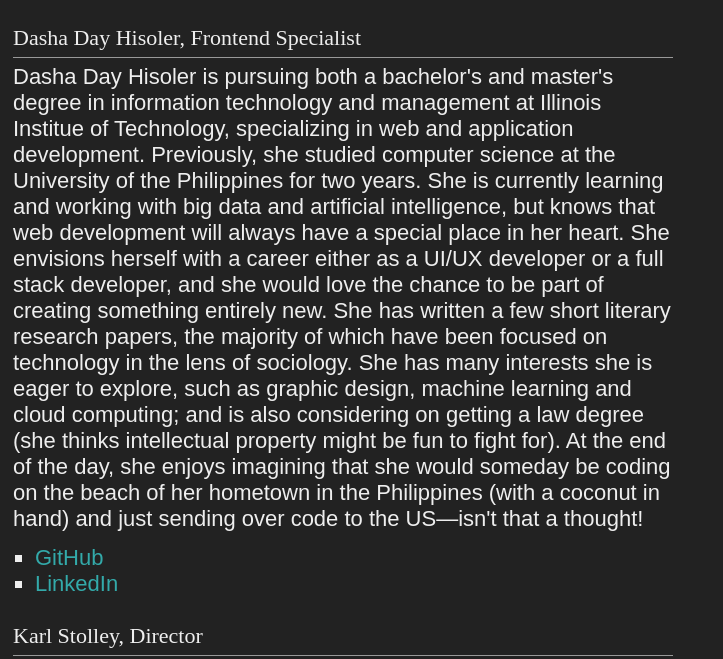
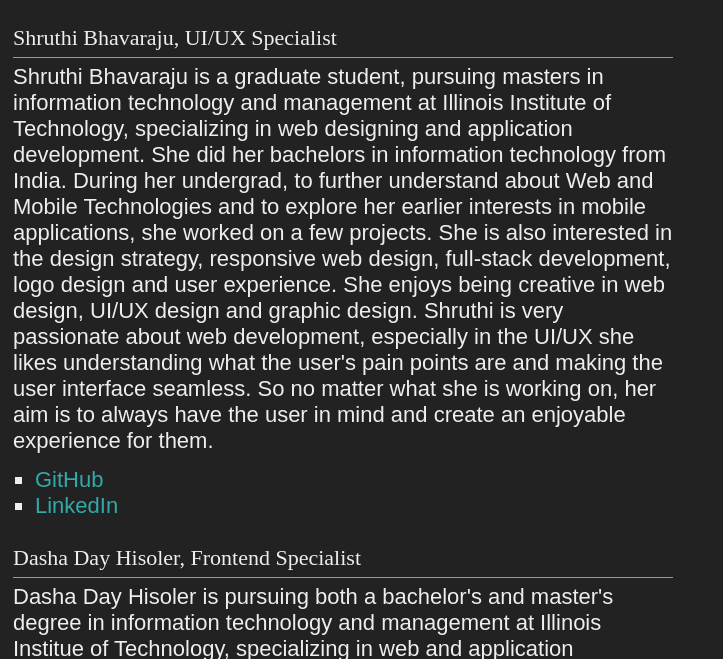
Before and after one commit to shruthi-bv/webresrch.github.io, a plain HTML site: page index.html in a window 1280 px wide. Shown: the part 599-1258 px from the top of the page, without its empty margins (0-723 px from the left). Drawn offline with Linux system fonts and the light colour scheme; a web font is replaced by a local one.

Commit message:
Add Shruthi's Bio

```diff
--- a/index.html
+++ b/index.html
@@ -49,6 +49,27 @@
     <header>
       <h2>Members</h2>
     </header>
+
+    <section class="member">
+      <h3>Shruthi Bhavaraju, UI/UX Specialist</h3>
+      <p>
+        Shruthi Bhavaraju is a graduate student, pursuing masters in information technology
+        and management at Illinois Institute of Technology, specializing in web designing and
+        application development. She did her bachelors in information technology from India.
+        During her undergrad, to further understand about Web and Mobile Technologies and
+        to explore her earlier interests in mobile applications, she worked on a few projects.
+        She is also interested in the design strategy, responsive web design, full-stack
+        development, logo design and user experience. She enjoys being creative in web
+        design,  UI/UX design and graphic design. Shruthi is very passionate about web development,
+        especially in the UI/UX she likes understanding what the user's pain points are and making
+        the user interface seamless. So no matter what she is working on, her aim is to always have
+         the user in mind and create an enjoyable experience for them.
+      </p>
+      <ul>
+        <li><a href="https://github.com/shruthi-bv">GitHub</a></li>
+        <li><a href="https://www.linkedin.com/in/shruthibhavaraju">LinkedIn</a></li>
+      </ul>
+    </section>
 
     <section class="member">
       <h3>Dasha Day Hisoler, Frontend Specialist</h3>
```
